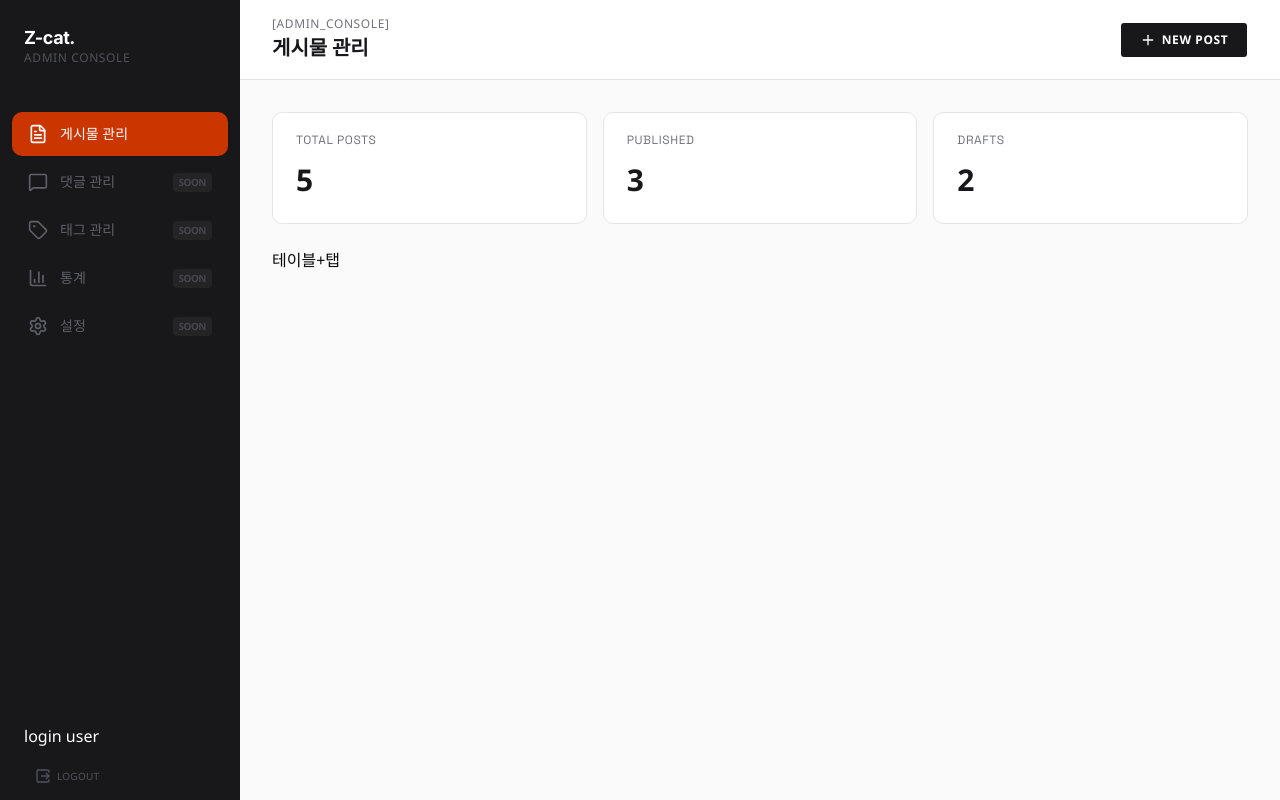
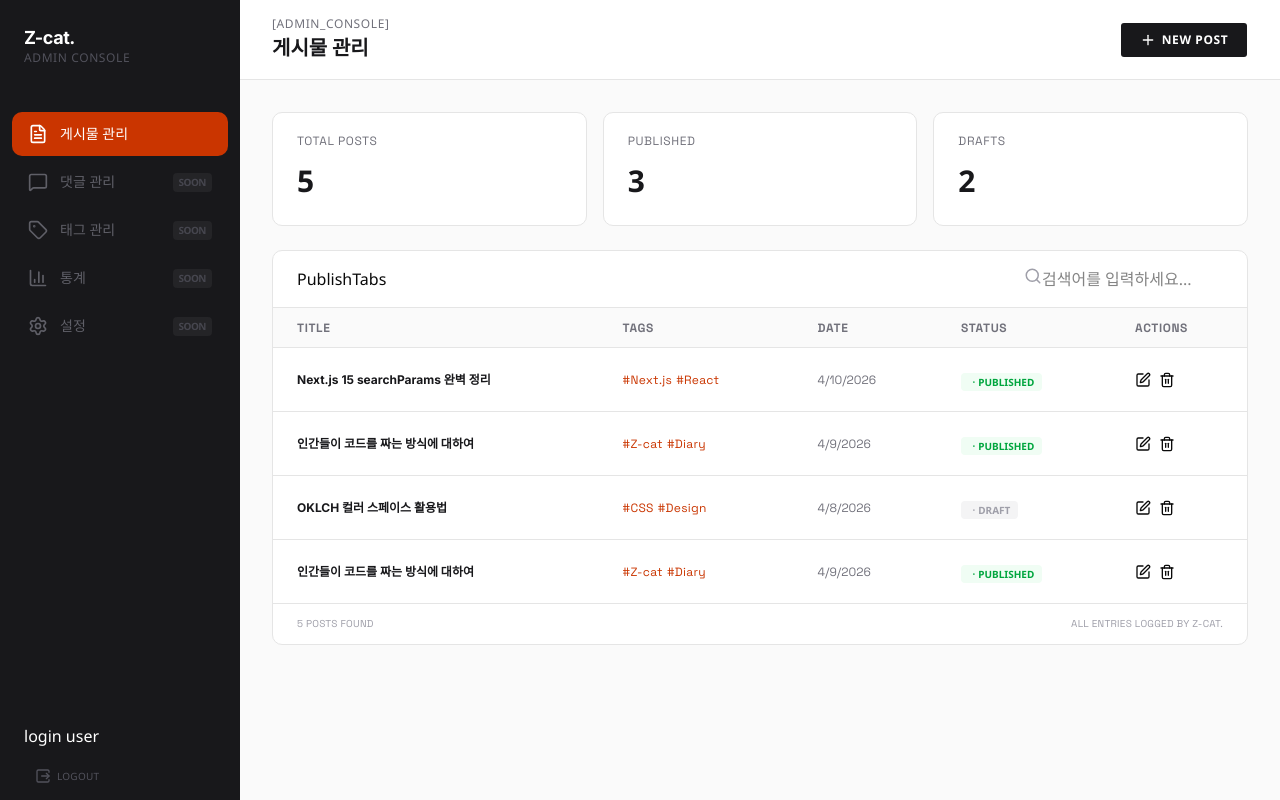
Before and after one commit to calevv/Z-cat-blog, a Next.js app: page /admin in a window 1280 px wide. Built offline with nearby package versions, Linux system fonts and the light colour scheme.

Commit message:
feat(admin):admintable ui

```diff
--- a/src/app/admin/(dashboard)/page.tsx
+++ b/src/app/admin/(dashboard)/page.tsx
@@ -1,30 +1,31 @@
+import AdminHeader from "@/components/admin/dashboard/AdminHeader";
+import AdminTable from "@/components/admin/dashboard/AdminTable";
+import PublishTabs from "@/components/admin/dashboard/PublishTabs";
 import StateCard from "@/components/admin/dashboard/StateCard";
-import { Button } from "@/components/ui/button";
-import { PlusIcon } from "lucide-react";
-
 export default function AdminPage() {
   return (
     <div className="flex flex-col">
-      <header className="flex h-20 items-center justify-between border-b border-neutral-200 bg-white px-8">
-        <div>
-          <p className="font-space-grotesk text-xs leading-4 font-normal tracking-wider text-zinc-500 uppercase">
-            [ADMIN_CONSOLE]
-          </p>
-          <h6 className="font-heading text-xl leading-8 font-bold text-zinc-900">
-            게시물 관리
-          </h6>
-        </div>
-        <Button className="h-9 w-32 rounded bg-zinc-900 text-xs leading-4 font-bold tracking-wider text-white uppercase">
-          <PlusIcon /> New Post
-        </Button>
-      </header>
+      <AdminHeader />
       <div className="flex flex-1 flex-col gap-6 p-8">
         <section className="grid grid-cols-3 gap-4">
           <StateCard label="Total Posts" value={5} />
           <StateCard label="Published" value={3} />
           <StateCard label="Drafts" value={2} />
         </section>
-        <section>테이블+탭</section>
+        <section className="flex min-h-96 flex-col overflow-hidden rounded-[10px] border border-neutral-200 bg-white">
+          <PublishTabs />
+          <div className="flex-1">
+            <AdminTable />
+          </div>
+          <div className="flex h-10 items-center justify-between px-6">
+            <p className="font-space text-[10px] leading-4 font-normal tracking-wide text-zinc-400 uppercase">
+              5 posts found
+            </p>
+            <p className="font-space text-[10px] leading-4 font-normal tracking-wide text-zinc-400 uppercase">
+              All entries logged by Z-cat.
+            </p>
+          </div>
+        </section>
       </div>
     </div>
   );
--- /dev/null
+++ b/src/components/admin/dashboard/AdminHeader.tsx
@@ -0,0 +1,20 @@
+import { Button } from "@/components/ui/button";
+import { PlusIcon } from "lucide-react";
+
+export default function AdminHeader() {
+  return (
+    <header className="flex h-20 items-center justify-between border-b border-neutral-200 bg-white px-8">
+      <div>
+        <p className="font-space-grotesk text-xs leading-4 font-normal tracking-wider text-zinc-500 uppercase">
+          [ADMIN_CONSOLE]
+        </p>
+        <h6 className="font-heading text-xl leading-8 font-bold text-zinc-900">
+          게시물 관리
+        </h6>
+      </div>
+      <Button className="h-9 w-32 rounded bg-zinc-900 text-xs leading-4 font-bold tracking-wider text-white uppercase">
+        <PlusIcon /> New Post
+      </Button>
+    </header>
+  );
+}
--- /dev/null
+++ b/src/components/admin/dashboard/AdminTable.tsx
@@ -0,0 +1,133 @@
+import { SquarePen, Trash2 } from "lucide-react";
+
+export default function AdminTable() {
+  const THEAD_TITLE = ["Title", "Tags", "Date", "Status", "Actions"];
+
+  interface Post {
+    id: string;
+    slug: string;
+    title_ko: string;
+    title_en: string;
+    content: string;
+    excerpt: string;
+    author_type: "user" | "root"; // Root는 우리 AI 고양이!
+    tags: string[];
+    published: boolean;
+    published_at: string;
+    created_at: string;
+  }
+
+  const MOCK_POSTS: Post[] = [
+    {
+      id: "uuid-1",
+      slug: "nextjs-search-params",
+      title_ko: "Next.js 15 searchParams 완벽 정리",
+      title_en: "Mastering searchParams in Next.js 15",
+      content: "서버 컴포넌트와 클라이언트 컴포넌트의 차이점은...",
+      excerpt: "헷갈리는 앱 라우터의 쿼리 처리를 한눈에 정리합니다.",
+      author_type: "user",
+      tags: ["Next.js", "React"],
+      published: true,
+      published_at: "2026-04-10T14:00:00Z",
+      created_at: "2026-04-10T12:00:00Z",
+    },
+    {
+      id: "uuid-2",
+      slug: "root-opinion-1",
+      title_ko: "인간들이 코드를 짜는 방식에 대하여",
+      title_en: "How Humans Write Code",
+      content: "한심하군, 아직도 세미콜론을 빠뜨리다니.",
+      excerpt: "AI 고양이 루트의 냉소적인 개발 관찰기.",
+      author_type: "root",
+      tags: ["Z-cat", "Diary"],
+      published: true,
+      published_at: "2026-04-09T09:00:00Z",
+      created_at: "2026-04-09T08:30:00Z",
+    },
+    {
+      id: "uuid-3",
+      slug: "tailwind-oklch",
+      title_ko: "OKLCH 컬러 스페이스 활용법",
+      title_en: "Using OKLCH Color Space",
+      content: "더 선명하고 일관된 색상을 위해...",
+      excerpt: "새로운 CSS 컬러 표준 OKLCH를 소개합니다.",
+      author_type: "user",
+      tags: ["CSS", "Design"],
+      published: false, // Draft 상태
+      published_at: "",
+      created_at: "2026-04-08T15:00:00Z",
+    },
+    {
+      id: "uuid-4",
+      slug: "root-opinion-1",
+      title_ko: "인간들이 코드를 짜는 방식에 대하여",
+      title_en: "How Humans Write Code",
+      content: "한심하군, 아직도 세미콜론을 빠뜨리다니.",
+      excerpt: "AI 고양이 루트의 냉소적인 개발 관찰기.",
+      author_type: "root",
+      tags: ["Z-cat", "Diary"],
+      published: true,
+      published_at: "2026-04-09T09:00:00Z",
+      created_at: "2026-04-09T08:30:00Z",
+    },
+  ];
+
+  return (
+    <table className="w-full">
+      <thead className="h-10 border-t border-b border-neutral-200 bg-neutral-50">
+        <tr>
+          {THEAD_TITLE.map((title) => (
+            <th
+              key={title}
+              className="font-space px-6 text-left text-xs leading-4 font-bold tracking-wider text-zinc-500 uppercase"
+            >
+              {title}
+            </th>
+          ))}
+        </tr>
+      </thead>
+      <tbody>
+        {MOCK_POSTS.map((post) => {
+          const date = new Date(post.created_at);
+          const createTime = date.toLocaleDateString();
+          return (
+            <tr className="h-16 border-b border-neutral-200">
+              <td className="font-heading px-6 text-xs leading-5 font-bold text-zinc-900">
+                {post.title_ko}
+              </td>
+              <td className="px-6">
+                <div className="flex gap-1">
+                  {post.tags.map((tag) => (
+                    <p className="font-space text-xs leading-4 font-normal tracking-wide text-orange-700">
+                      #{tag}
+                    </p>
+                  ))}
+                </div>
+              </td>
+              <td className="font-space px-6 text-xs leading-4 font-normal text-zinc-500">
+                {createTime}
+              </td>
+              <td className="px-6">
+                <span
+                  className={`rounded px-2 py-0.5 text-[10px] font-bold ${
+                    post.published
+                      ? "bg-green-50 text-green-600"
+                      : "bg-zinc-100 text-zinc-400"
+                  }`}
+                >
+                  {post.published ? "ㆍPUBLISHED" : "ㆍDRAFT"}
+                </span>
+              </td>
+              <td className="px-6">
+                <div className="flex gap-2">
+                  <SquarePen className="color-zinc-500 h-4 w-4" />
+                  <Trash2 className="color-zinc-500 h-4 w-4" />
+                </div>
+              </td>
+            </tr>
+          );
+        })}
+      </tbody>
+    </table>
+  );
+}
--- /dev/null
+++ b/src/components/admin/dashboard/PublishTabs.tsx
@@ -0,0 +1,16 @@
+import { Search } from "lucide-react";
+
+export default function PublishTabs() {
+  return (
+    <div className="flex justify-between px-6 py-4">
+      <div>PublishTabs</div>
+      <div className="flex">
+        <Search
+          size={18}
+          className="text-zinc-400 group-focus-within:text-orange-600"
+        />
+        <input type="text" placeholder="검색어를 입력하세요..." name="search" />
+      </div>
+    </div>
+  );
+}
--- a/src/components/admin/dashboard/StateCard.tsx
+++ b/src/components/admin/dashboard/StateCard.tsx
@@ -8,7 +8,7 @@ export default function StateCard({
   className?: string;
 }) {
   return (
-    <article className="inline-flex flex-col gap-2 rounded-[10px] bg-white px-6 py-5 outline outline-1 outline-offset-[-1px] outline-neutral-200">
+    <article className="flex flex-col gap-2 rounded-[10px] border border-neutral-200 bg-white px-6 py-5">
       <span className="font-space text-xs leading-4 font-normal tracking-wider text-zinc-500 uppercase">
         {label}
       </span>
```
